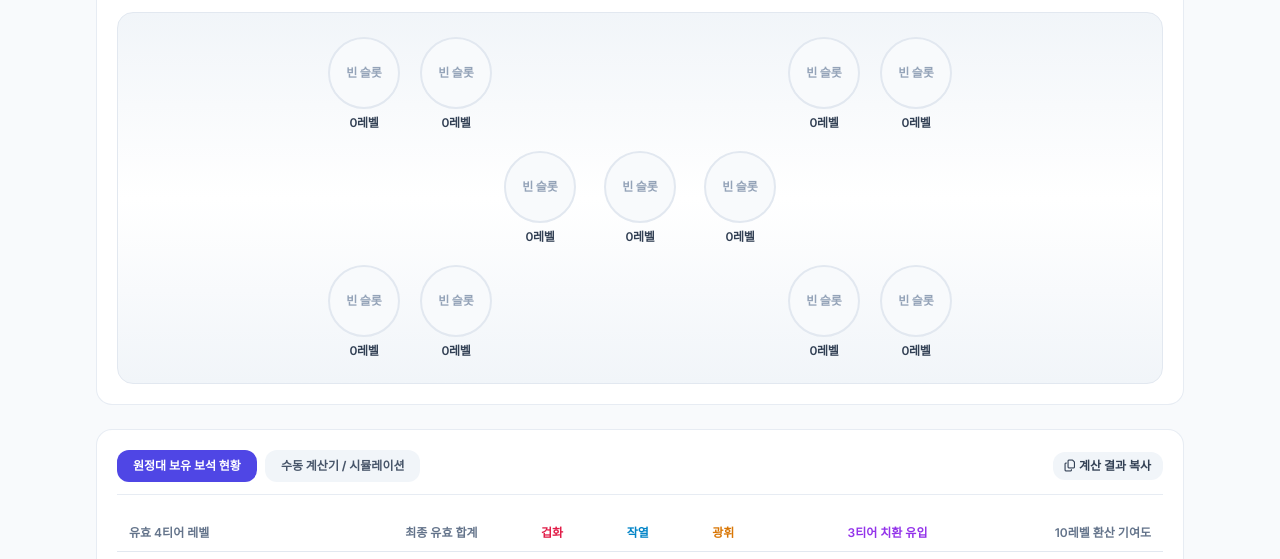
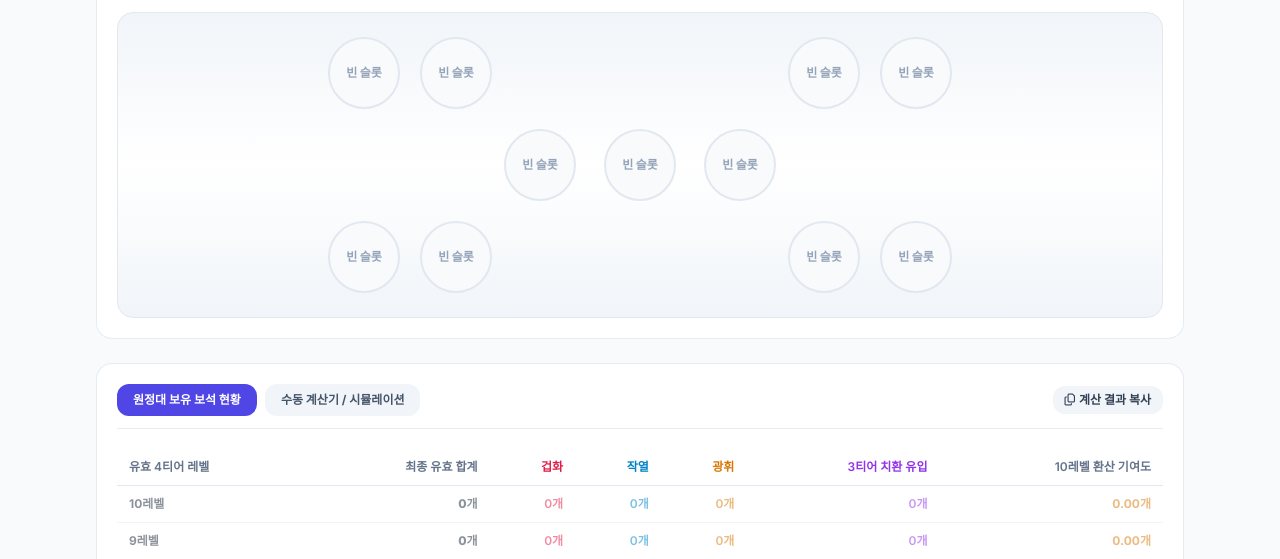
Before and after one commit to holicaboutj-hub/loa-gem-calc, a plain HTML site: page index.html in a window 1280 px wide. Shown: the part 642-1201 px from the top of the page. Drawn offline with nearby package versions, Linux system fonts and the light colour scheme.

Commit message:
Update index.html

```diff
--- a/index.html
+++ b/index.html
@@ -1280,12 +1280,11 @@
             : 'text-slate-700 dark:text-slate-200 font-semibold';
 
           return `
-            <div class="flex flex-col items-center gap-1.5" title="슬롯 #${slot ? slot.index : '-'} · ${lv > 0 ? `${subtitleLine} (${slot.units.toLocaleString()}단위)` : '미배치'}">
+            <div class="flex flex-col items-center justify-center" title="슬롯 #${slot ? slot.index : '-'} · ${lv > 0 ? `${subtitleLine} (${slot.units.toLocaleString()}단위)` : '미배치'}">
               <div class="w-16 h-16 sm:w-[72px] sm:h-[72px] rounded-full ${socketStyle} border-2 shadow-2xs flex flex-col items-center justify-center leading-tight px-1 text-center transition">
                 <span class="text-[11px] sm:text-xs font-extrabold">${levelLine}</span>
                 ${!isStardust && gemName ? `<span class="text-[11px] sm:text-xs font-bold tracking-tight mt-0.5">${gemName}</span>` : ''}
               </div>
-              <div class="text-xs tracking-tight ${labelColor}">${subtitleLine}</div>
             </div>
           `;
         };
```
